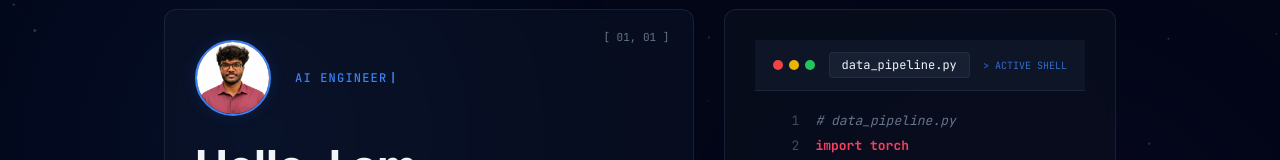
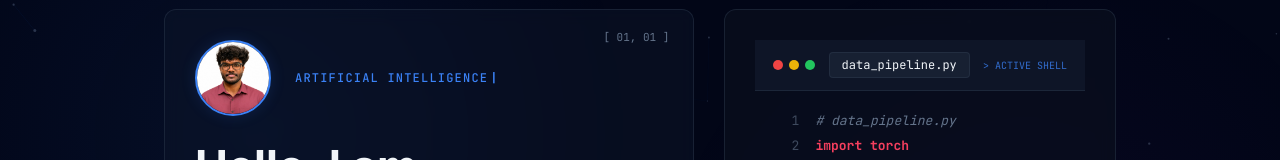
Before and after one commit to varungoud18/varun-portfolio, a React (Vite) app: page / in a window 1280 px wide. Shown: the part 169-329 px from the top of the page. Built offline with nearby package versions, Linux system fonts and the light colour scheme.

Commit message:
feat: update typing roles in hero section

```diff
--- a/src/App.jsx
+++ b/src/App.jsx
@@ -748,7 +748,7 @@ export default function Portfolio() {
     setTheme((prev) => (prev === "dark" ? "light" : "dark"));
   };
 
-  const ROLES = ["SOFTWARE ENGINEER", "AI ENGINEER", "ML ENGINEER"];
+  const ROLES = ["SOFTWARE DEVELOPMENT", "ARTIFICIAL INTELLIGENCE", "MACHINE LEARNING", "DATA SCIENCE"];
   const [roleIndex, setRoleIndex] = useState(0);
   const [currentRoleText, setCurrentRoleText] = useState("");
   const [isDeleting, setIsDeleting] = useState(false);
```
